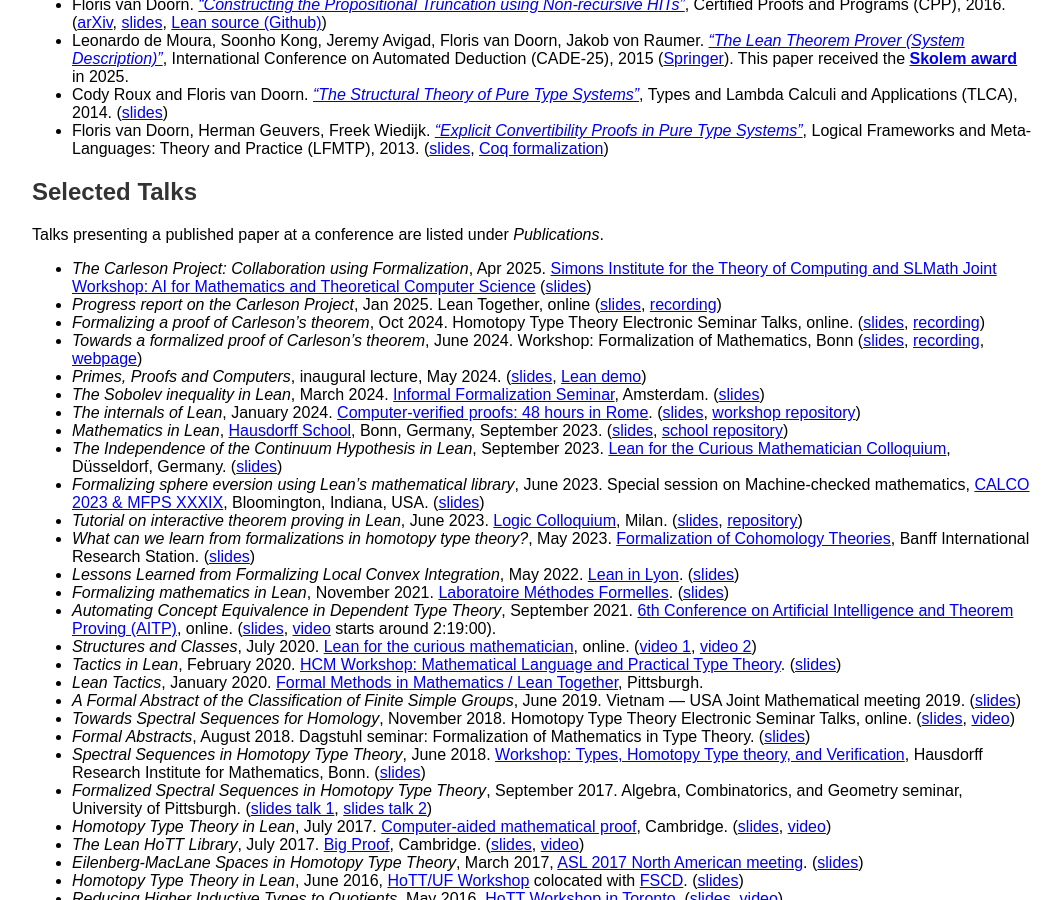
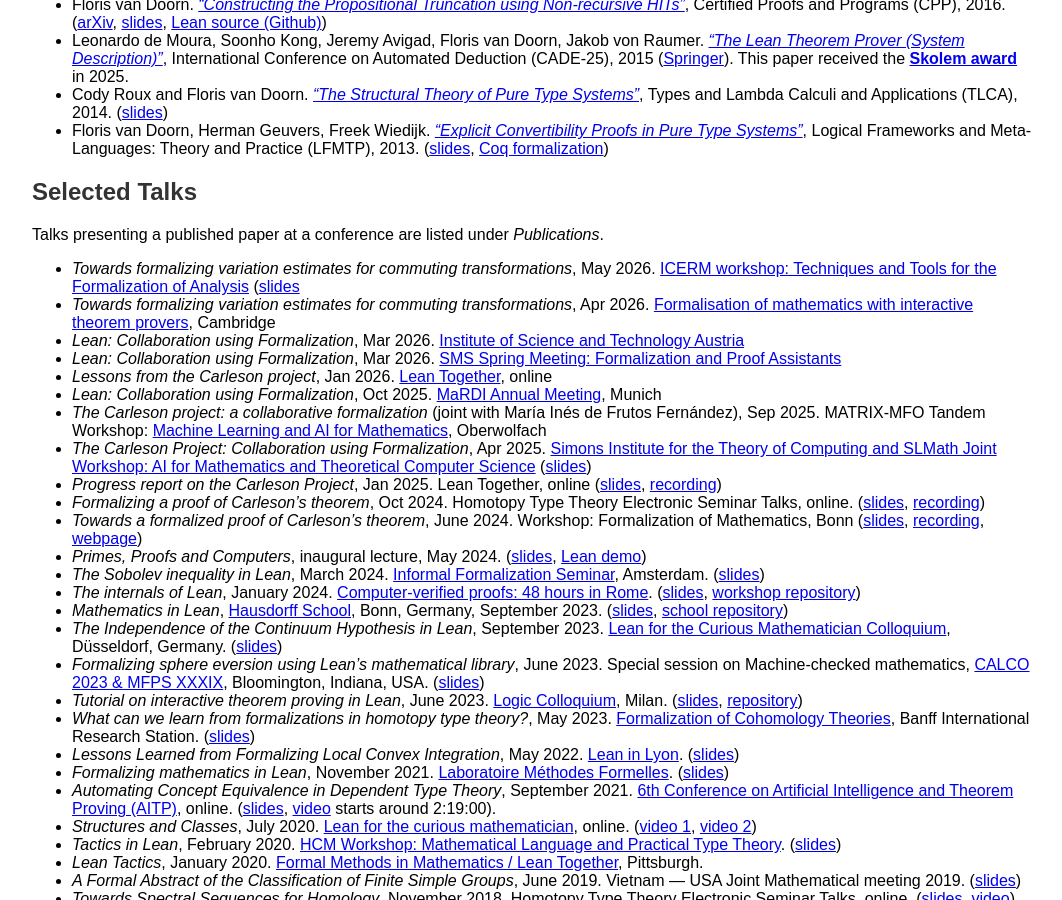
Before and after one commit to fpvandoorn/fpvandoorn.github.io, a Jekyll site: the page built from index.md, in a window 1280 px wide and 900 px high, scrolled down 1634 px. Shown: the whole window, without its empty margins (108-1170 px from the left). Built offline with Jekyll 4.4.1, drawn with Linux system fonts in a browser that asks for light colours; our own code applies the rules of GitHub Pages for plain Markdown files.

Commit message:
add talks

```diff
--- a/index.md
+++ b/index.md
@@ -105,6 +105,13 @@
 
 Talks presenting a published paper at a conference are listed under *Publications*.
 
+- *Towards formalizing variation estimates for commuting transformations*, May 2026. [ICERM workshop: Techniques and Tools for the Formalization of Analysis](https://icerm.brown.edu/program/topical_workshop/tw-26-ttfa) ([slides](talks/ergodic2605.pdf)
+- *Towards formalizing variation estimates for commuting transformations*, Apr 2026. [Formalisation of mathematics with interactive theorem provers](https://talks.cam.ac.uk/show/index/164015/), Cambridge
+- *Lean: Collaboration using Formalization*, Mar 2026. [Institute of Science and Technology Austria](https://ist.ac.at/en/news-events/event/?eid=5761)
+- *Lean: Collaboration using Formalization*, Mar 2026. [SMS Spring Meeting: Formalization and Proof Assistants](https://unidistance.ch/evenement/sms-spring-meeting-formalization-and-proof-assistants)
+- *Lessons from the Carleson project*, Jan 2026. [Lean Together](https://leanprover-community.github.io/lt2026/), online
+- *Lean: Collaboration using Formalization*, Oct 2025. [MaRDI Annual Meeting](https://www.math.cit.tum.de/en/math/news/article/mardi-annual-meeting-2025/), Munich
+- *The Carleson project: a collaborative formalization* (joint with María Inés de Frutos Fernández), Sep 2025. MATRIX-MFO Tandem Workshop: [Machine Learning and AI for Mathematics](https://www.mfo.de/www/activity/2539a), Oberwolfach
 - *The Carleson Project: Collaboration using Formalization*, Apr 2025. [Simons Institute for the Theory of Computing and SLMath Joint Workshop: AI for Mathematics and Theoretical Computer Science](https://simons.berkeley.edu/workshops/simons-institute-theory-computing-slmath-joint-workshop-ai-mathematics-theoretical) ([slides](talks/carleson2504.pdf))
 - *Progress report on the Carleson Project*, Jan 2025. Lean Together, online ([slides](talks/LT25carleson.pdf), [recording](https://www.youtube.com/watch?v=w29spLdOFrY))
 - *Formalizing a proof of Carleson’s theorem*, Oct 2024. Homotopy Type Theory Electronic Seminar Talks, online. ([slides](talks/HoTTEST2024.pdf), [recording](https://www.youtube.com/watch?v=vMEGU8fL1xM))
```
Also changed, not shown: 1 other file.
